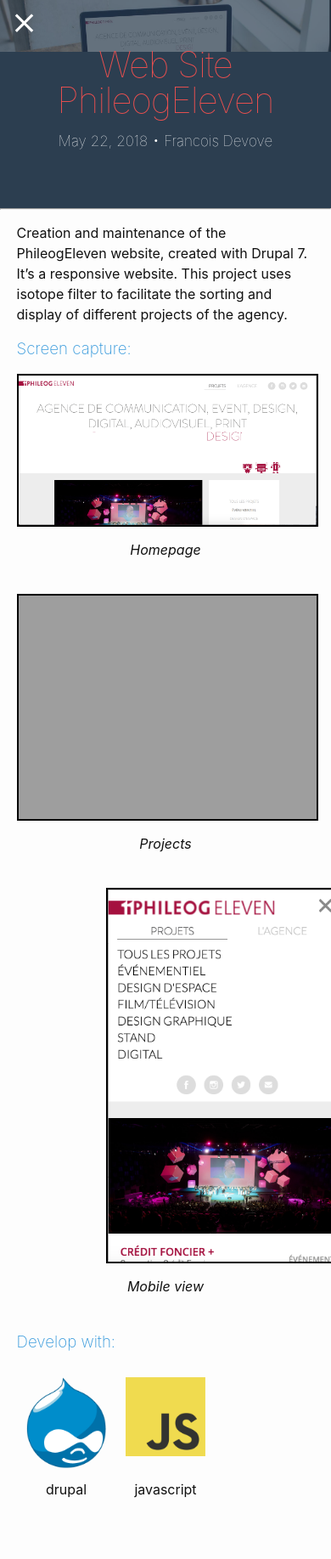
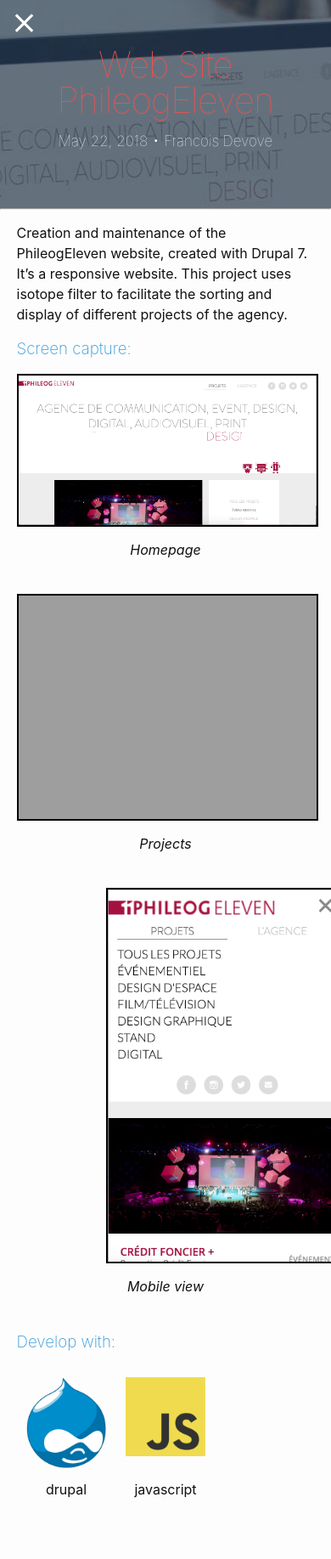
Before and after one commit to Mrancois/mrancois.github.io, a Jekyll site: the page built from _posts/2018-05-22-phileog.md, in a window 390 px wide. Shown: the whole page at 85% size. Built offline with Jekyll 4.4.1, drawn with Linux system fonts in a browser that asks for light colours.

Commit message:
fix header on mobile

```diff
--- a/assets/css/main.scss
+++ b/assets/css/main.scss
@@ -59,13 +59,15 @@
 .post-detail__header__background {
   position: absolute;
   opacity: 0.3;
+  height: 100%;
+  object-fit: cover;
 }
 .post-detail__header__container {
   position: relative;
 }
 .post-detail__header {
   background-color: #2C3E50;
-
+  position: relative;
 }
 .post-detail__header__title {
   font-size: 42px;
```
